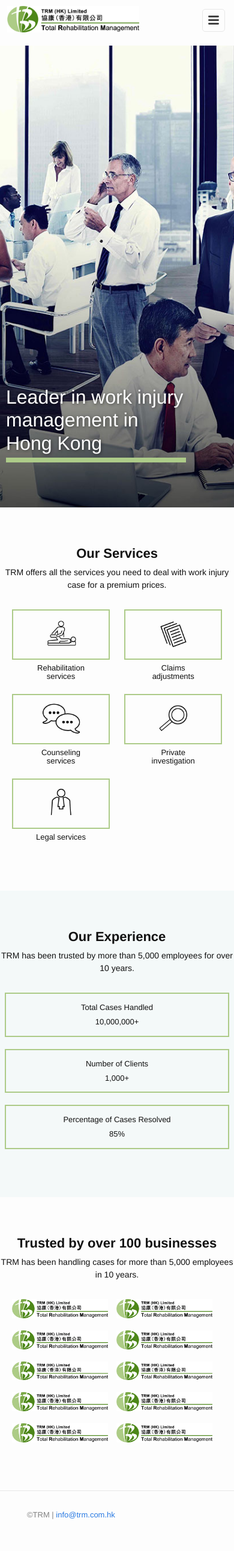
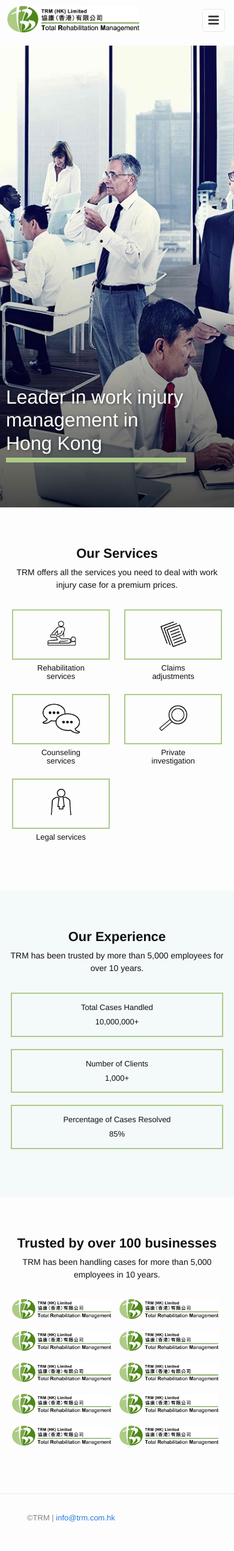
Before and after one commit to kklai/trm.com.hk, a Jekyll site: the page built from index.html, in a window 390 px wide. Shown: the whole page at 60% size. Built offline with Jekyll 4.4.1, drawn with Linux system fonts in a browser that asks for light colours; nearby versions of some CDN libraries.

Commit message:
more mobile styles

```diff
--- a/_sass/_layout.scss
+++ b/_sass/_layout.scss
@@ -208,7 +208,7 @@
 
 /* section styles */
 .section {
-    padding: 60px 0;
+    padding: 60px 10px;
 }
 
 h2.section-hed {
@@ -333,7 +333,7 @@
 
 .about.hero {
     background: url("../assets/team.jpg") no-repeat center center;
-    background-size: 100%;
+    background-size: cover;
 }
 
 .words-from-director {
@@ -377,7 +377,7 @@
 
 .workflow.hero {
     background: url("../assets/workflow.jpg") no-repeat center center;
-    background-size: 100%;
+    background-size: cover;
 }
 
 
@@ -387,6 +387,16 @@
 @include media-query($on-laptop) {
     .site-nav {
         top: 5px;
+        z-index: 100;
+
+        .page-link {
+            text-align: center;
+            margin-left: 0px;
+            padding: 5px 20px;
+        }
+        .page-link:not(:last-child) {
+            border-right: 0;
+        }
     }
     .site-title img {
         max-width: 220px;
@@ -401,13 +411,13 @@
     }
 
     .our-services .row-item {
-        width: calc(50% - 32px);
+        width: calc(50% - 22px);
         margin-right: 20px;
         &:nth-child(even) {
             margin-right: 0;
         }
         &:nth-child(odd) {
-            margin-left: 20px;
+            margin-left: 10px;
         }
         p {
             margin-bottom: 22px;
@@ -420,13 +430,13 @@
         margin-left: 8px;
     }
     .businesses .row-item {
-        width: calc(50% - 35px);
+        width: calc(50% - 20px);
         margin-right: 10px;
         &:nth-child(even) {
             margin-right: 0;
         }
         &:nth-child(odd) {
-            margin-left: 20px;
+            margin-left: 10px;
         }
     }
 }
```
